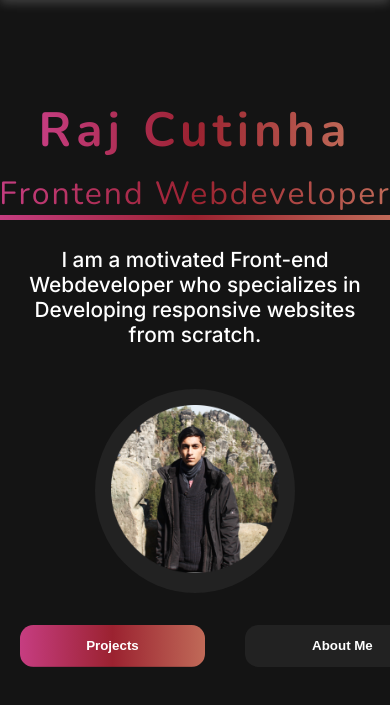
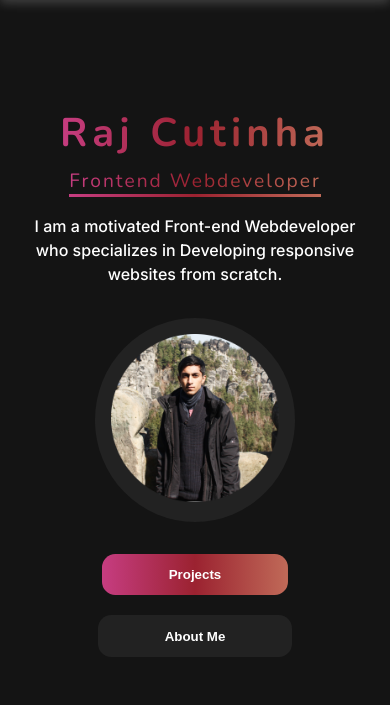
Before and after one commit to RajCutinha/Portfolio, a plain HTML site: page index.html in a window 390 px wide. Shown: the part 81-786 px from the top of the page. Drawn offline with nearby package versions, Linux system fonts and the light colour scheme.

Commit message:
fixed landing-page size

```diff
--- a/styles/style.css
+++ b/styles/style.css
@@ -390,6 +390,7 @@ nav .container .burger.clicked .line:last-child {
   color: #fff;
   font-weight: 500;
   margin-bottom: 2em;
+  line-height: 1.5;
 }
 
 .landing-page .landing-cta {
@@ -549,6 +550,28 @@ nav .container .burger.clicked .line:last-child {
   }
 }
 
+@media (max-width: 450px) {
+  .landing-page .name-heading h1 {
+    font-size: 2.5rem;
+  }
+  .landing-page .name-heading h2 {
+    font-size: 1.2rem;
+  }
+  .landing-page .landing-intro p {
+    font-size: 1rem;
+  }
+  .landing-page .landing-cta {
+    -webkit-box-orient: vertical;
+    -webkit-box-direction: normal;
+        -ms-flex-direction: column;
+            flex-direction: column;
+  }
+  .landing-page .landing-cta .btn-primary {
+    margin-right: unset;
+    margin-bottom: 1.5em;
+  }
+}
+
 .profile-page {
   background-color: #141414;
   min-height: 100vh;
@@ -1592,7 +1615,7 @@ nav .container .burger.clicked .line:last-child {
   }
 }
 
-@media (max-width: 400px) {
+@media (max-width: 420px) {
   h1 {
     font-size: 2.5rem;
   }
```
